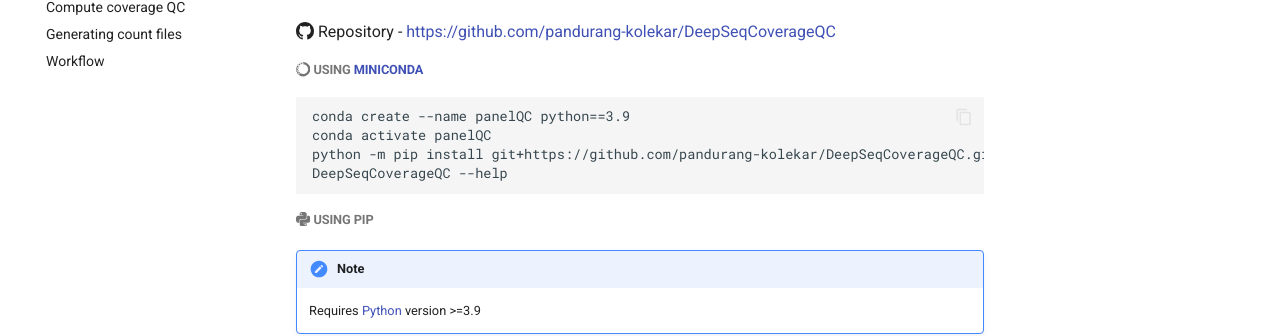
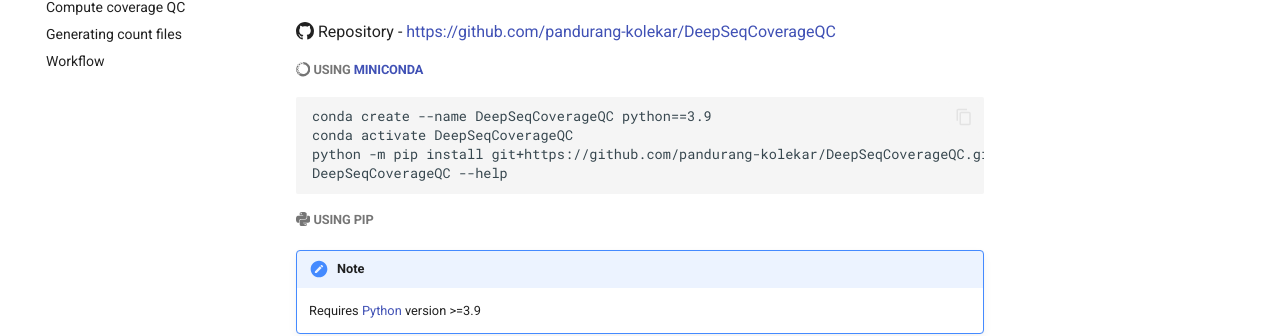
Before and after one commit to pandurang-kolekar/DeepSeqCoverageQC, an MkDocs documentation site: the page built from docs/install.md, in a window 1280 px wide. Shown: the part 239-575 px from the top of the page. Built offline with MkDocs 1.6.1 and Material for MkDocs 9.7.7, drawn with Linux system fonts in a browser that asks for light colours; comment, search, counter and statistics services are not loaded.

````diff
--- a/docs/install.md
+++ b/docs/install.md
@@ -8,8 +8,8 @@
 
 
 ```
-conda create --name panelQC python==3.9
-conda activate panelQC
+conda create --name DeepSeqCoverageQC python==3.9
+conda activate DeepSeqCoverageQC
 python -m pip install git+https://github.com/pandurang-kolekar/DeepSeqCoverageQC.git@main
 DeepSeqCoverageQC --help
 ```
--- a/mkdocs.yml
+++ b/mkdocs.yml
@@ -1,6 +1,7 @@
 site_name: DeepSeqCoverageQC
 site_description: Compute coverageQC for targeted deep sequencing data
-repo_url: https://github.com/pandurang-kolekar/panelQC
+site_url: https://pandurang-kolekar.github.io/DeepSeqCoverageQC/
+repo_url: https://github.com/pandurang-kolekar/DeepSeqCoverageQC
 site_author: Pandurang Kolekar
 copyright: "Copyright &copy; 2023 Pandurang Kolekar, St. Jude Children's Research Hospital"
 
````
